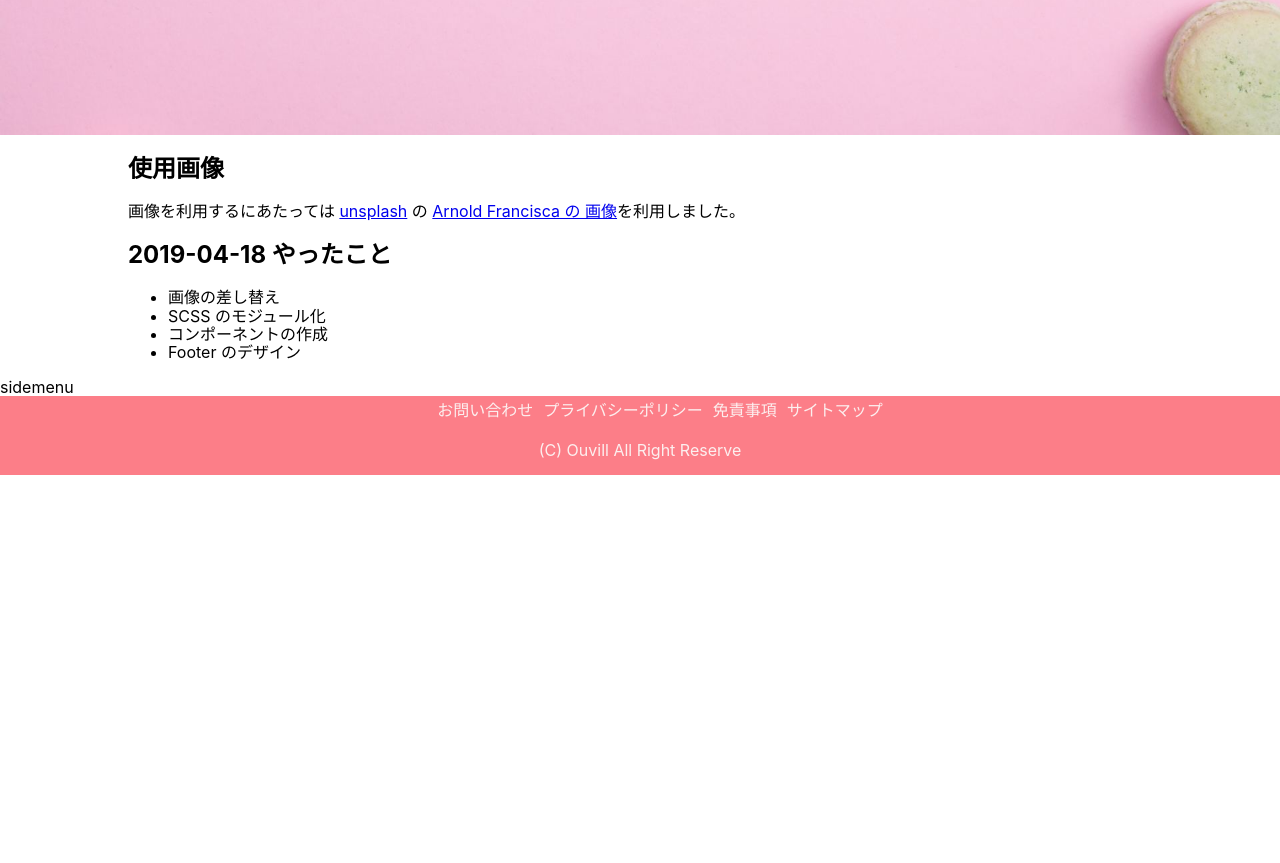
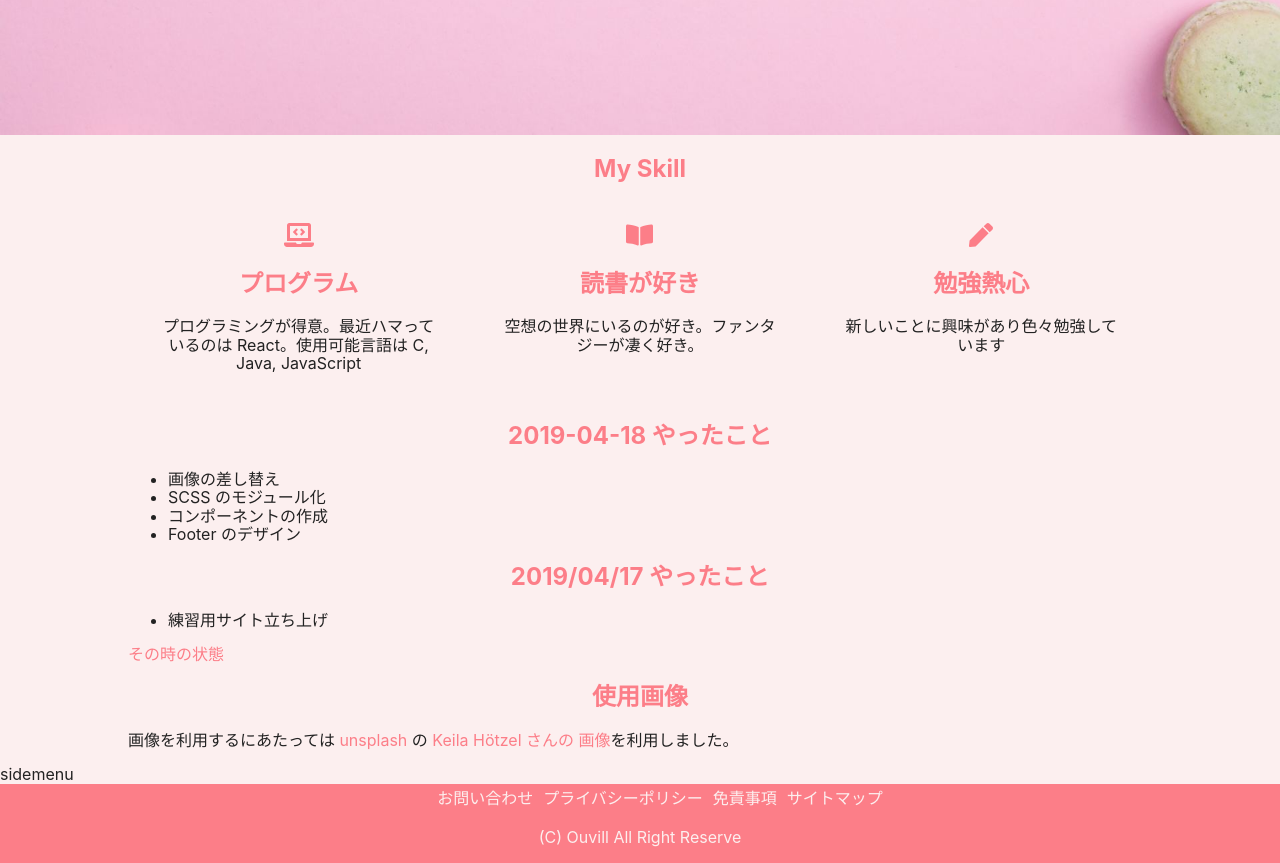
Before and after one commit to Ouvill/web_design_practice_1, a React (Create React App) app: page / in a window 1280 px wide. Shown: the part 505-1368 px from the top of the page. Before the commit the page ends 980 px from the top, so only its background shows below. Built offline with nearby package versions, Linux system fonts and the light colour scheme; a web font is replaced by a local one.

Commit message:
いろいろ編集

```diff
--- a/src/App.scss
+++ b/src/App.scss
@@ -1,5 +1,10 @@
+@import "./components/palette";
+
 .Site {
   display: grid;
   grid-template-rows: auto 1fr auto auto;
   grid-template-columns: 1fr;
+
+  color: #222222;
+  background-color: $color1;
 }
--- a/src/App.tsx
+++ b/src/App.tsx
@@ -6,8 +6,13 @@ import Main from "./components/Main";
 
 import "./App.scss";
 import { library } from "@fortawesome/fontawesome-svg-core";
-import { faHeart } from "@fortawesome/free-solid-svg-icons";
-library.add(faHeart);
+import {
+  faHeart,
+  faLaptopCode,
+  faBookOpen,
+  faPen
+} from "@fortawesome/free-solid-svg-icons";
+library.add(faHeart, faLaptopCode, faBookOpen, faPen);
 
 class App extends Component {
   render() {
--- /dev/null
+++ b/src/components/Card.module.scss
@@ -0,0 +1,4 @@
+.card {
+  text-align: center;
+  margin: 0 2em;
+}
--- /dev/null
+++ b/src/components/Card.tsx
@@ -0,0 +1,25 @@
+import React, { Component } from "react";
+import style from "./Card.module.scss";
+import { FontAwesomeIcon } from "@fortawesome/react-fontawesome";
+import { IconProp } from "@fortawesome/fontawesome-svg-core";
+
+interface CardProps {
+  icon?: IconProp;
+  title: string;
+  contents: string;
+}
+
+const Card = (props: CardProps) => {
+  const Icon =
+    props.icon !== undefined ? <FontAwesomeIcon icon={props.icon} /> : <div />;
+
+  return (
+    <div className={style.card}>
+      <h2>{Icon}</h2>
+      <h2>{props.title}</h2>
+      <p>{props.contents}</p>
+    </div>
+  );
+};
+
+export default Card;
--- a/src/components/Main.module.scss
+++ b/src/components/Main.module.scss
@@ -1,7 +1,30 @@
-@import "./palette";
+@import "./_palette.scss";
 
 .main {
   width: 80%;
   max-width: 1280px;
   margin: 0 auto;
+
+  h2 {
+    text-align: center;
+    color: $color2;
+  }
+
+  a {
+    color: $color2;
+    text-decoration: none;
+  }
+
+  a:hover {
+    color: $color3;
+  }
 }
+
+.CardBox {
+  display: grid;
+  grid-template-columns: minmax(200px, 1fr) minmax(200px, 1fr) minmax(
+      200px,
+      1fr
+    );
+  grid-auto-rows: minmax(200px, 1fr) minmax(200px, 1fr) minmax(200px, 1fr);
+}
--- a/src/components/Main.tsx
+++ b/src/components/Main.tsx
@@ -1,5 +1,6 @@
 import React, { Component } from "react";
 import style from "./Main.module.scss";
+import Card from "./Card";
 
 interface MainProps {}
 
@@ -8,25 +9,55 @@ const Main = (props: MainProps) => {
     <div className={style.mainWrap}>
       <main className={style.main}>
         <div className="contant">
+          <section />
+          <h2>My Skill</h2>
+          <div className={style.CardBox}>
+            <Card
+              icon="laptop-code"
+              title="プログラム"
+              contents="プログラミングが得意。最近ハマっているのは React。使用可能言語は C, Java, JavaScript"
+            />
+            <Card
+              icon="book-open"
+              title="読書が好き"
+              contents="空想の世界にいるのが好き。ファンタジーが凄く好き。"
+            />
+            <Card
+              icon="pen"
+              title="勉強熱心"
+              contents="新しいことに興味があり色々勉強しています"
+            />
+
+
+          </div>
+          <article>
+            <h2>2019-04-18 やったこと</h2>
+            <ul>
+              <li>画像の差し替え</li>
+              <li>SCSS のモジュール化</li>
+              <li>コンポーネントの作成</li>
+              <li>Footer のデザイン</li>
+            </ul>
+          </article>
+          <article>
+            <h2>2019/04/17 やったこと</h2>
+            <ul>
+              <li>練習用サイト立ち上げ</li>
+            </ul>
+            <p>
+              <a href="">その時の状態</a>
+            </p>
+          </article>
           <h2>使用画像</h2>
           <p>
             画像を利用するにあたっては{" "}
             <a href="https://unsplash.com/">unsplash</a> の{" "}
-            <a href="https://unsplash.com/photos/f77Bh3inUpE?utm_source=unsplash&utm_medium=referral&utm_content=creditCopyText">
-              Arnold Francisca の 画像
+            <a href="https://unsplash.com/photos/2VyyvZns3qQ?utm_source=unsplash&utm_medium=referral&utm_content=creditCopyText">
+              Keila Hötzel さんの 画像
             </a>
             を利用しました。
           </p>
         </div>
-        <article>
-          <h2>2019-04-18 やったこと</h2>
-          <ul>
-            <li>画像の差し替え</li>
-            <li>SCSS のモジュール化</li>
-            <li>コンポーネントの作成</li>
-            <li>Footer のデザイン</li>
-          </ul>
-        </article>
       </main>
     </div>
   );
```
